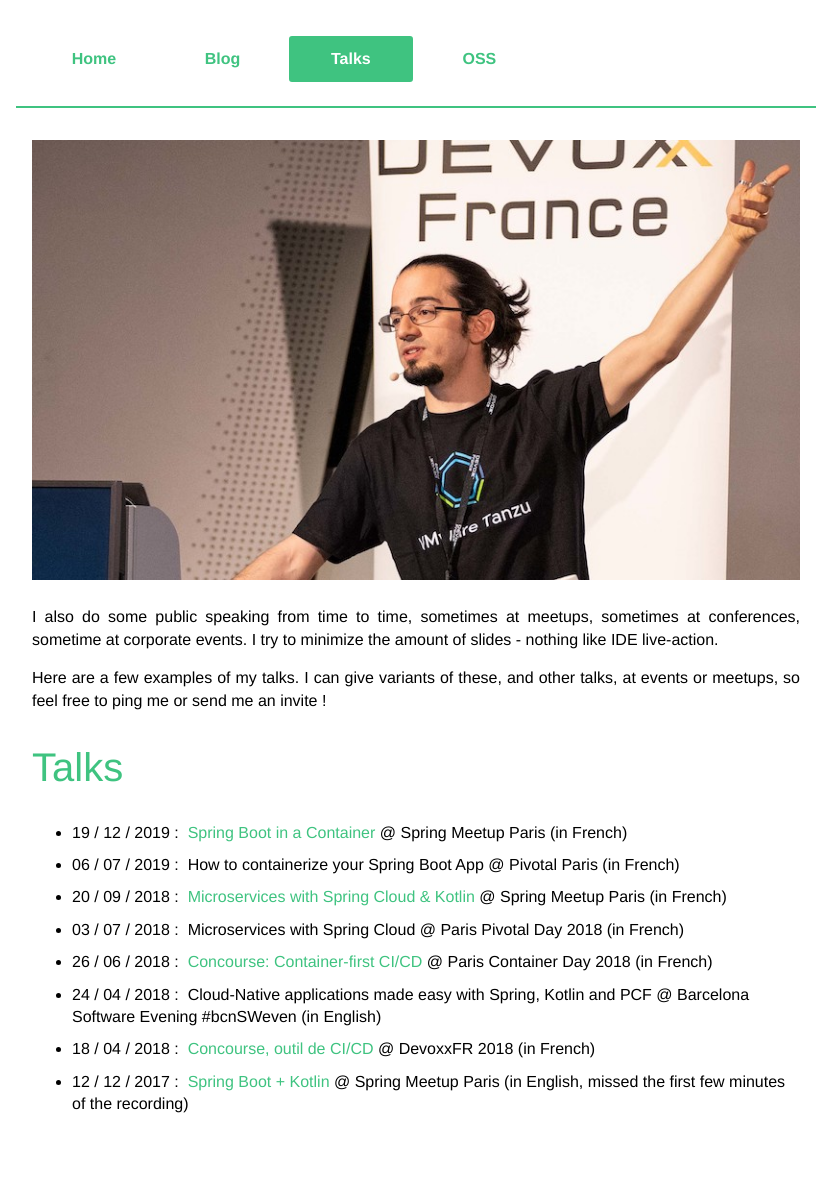
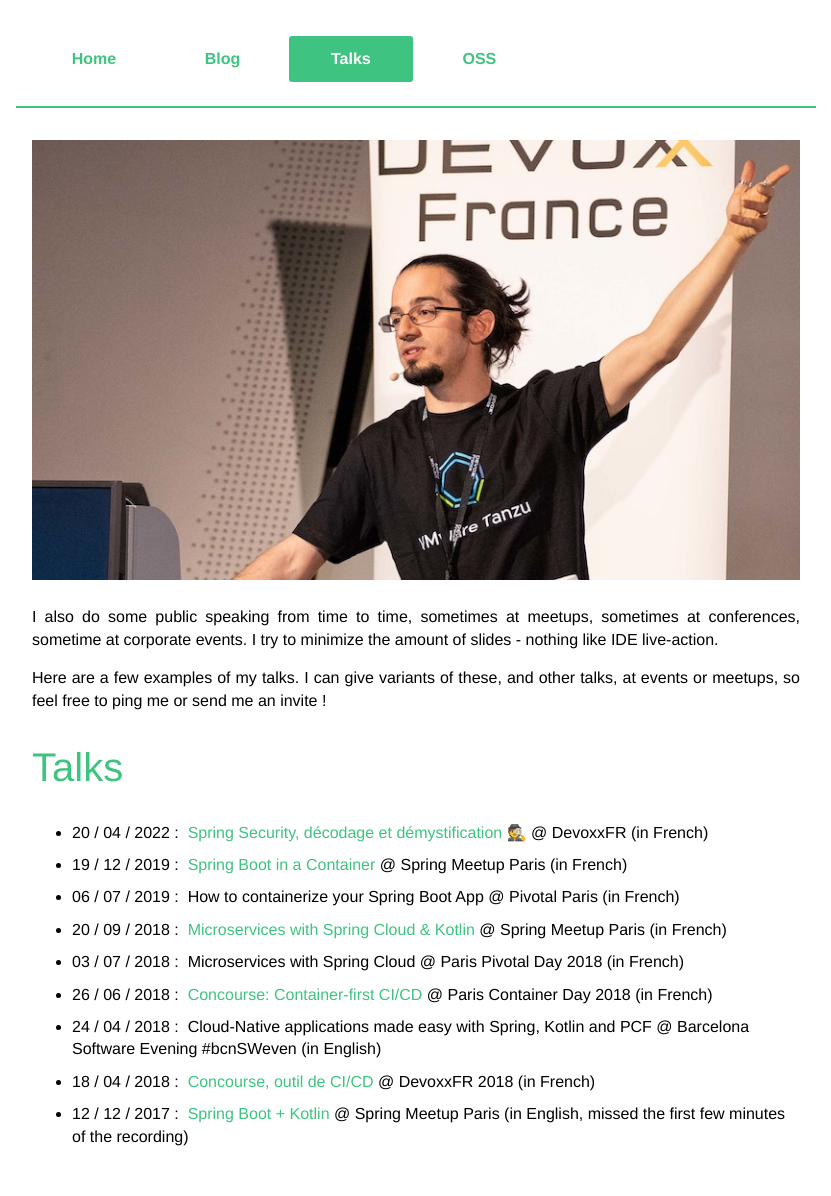
Before and after one commit to Kehrlann/kehrlann.github.io, a Jekyll site: the page built from talks.md, in a window 1280 px wide. Shown: the whole page, without its empty margins (224-1055 px from the left). Built offline with Jekyll 4.4.1, drawn with Linux system fonts in a browser that asks for light colours; before the commit the page ends 1164 px from its top, so only the background shows below that.

Commit message:
add spring-security devoxx  talk

```diff
--- a/talks.md
+++ b/talks.md
@@ -22,6 +22,11 @@
 <h1>Talks</h1>
 
 <ul class="no-justify roomy-list">
+    <li>
+        <span>20 / 04 / 2022 :&nbsp;</span>
+        <a href="https://www.youtube.com/watch?v=wYR6L_1Jb4I" target="_blank" rel="noopener">Spring Security, décodage et démystification 🕵️</a>
+        <span>@ DevoxxFR (in French)</span>
+    </li>
     <li>
         <span>19 / 12 / 2019 :&nbsp;</span>
         <a href="https://www.youtube.com/watch?v=LPu3CQUulz0" target="_blank" rel="noopener">Spring Boot in a Container</a>
```
